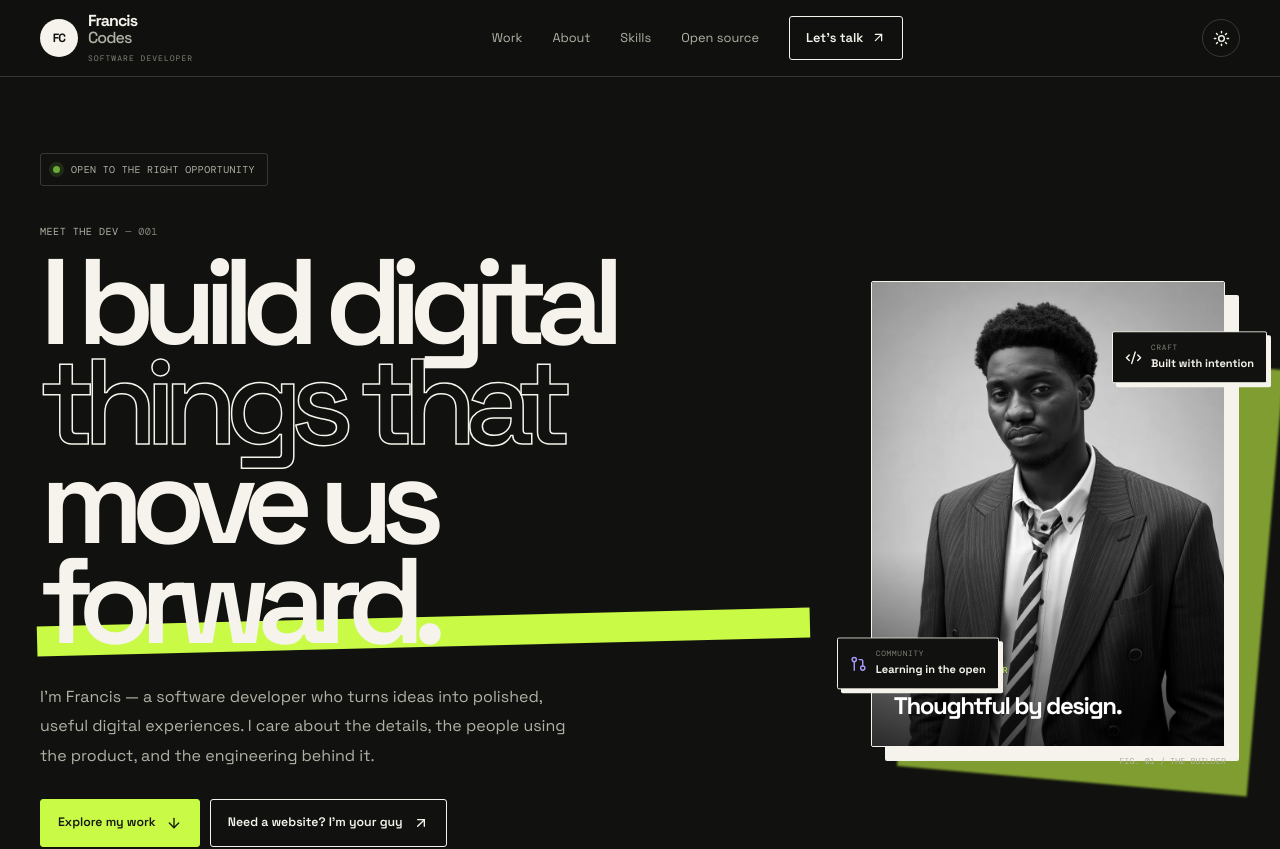
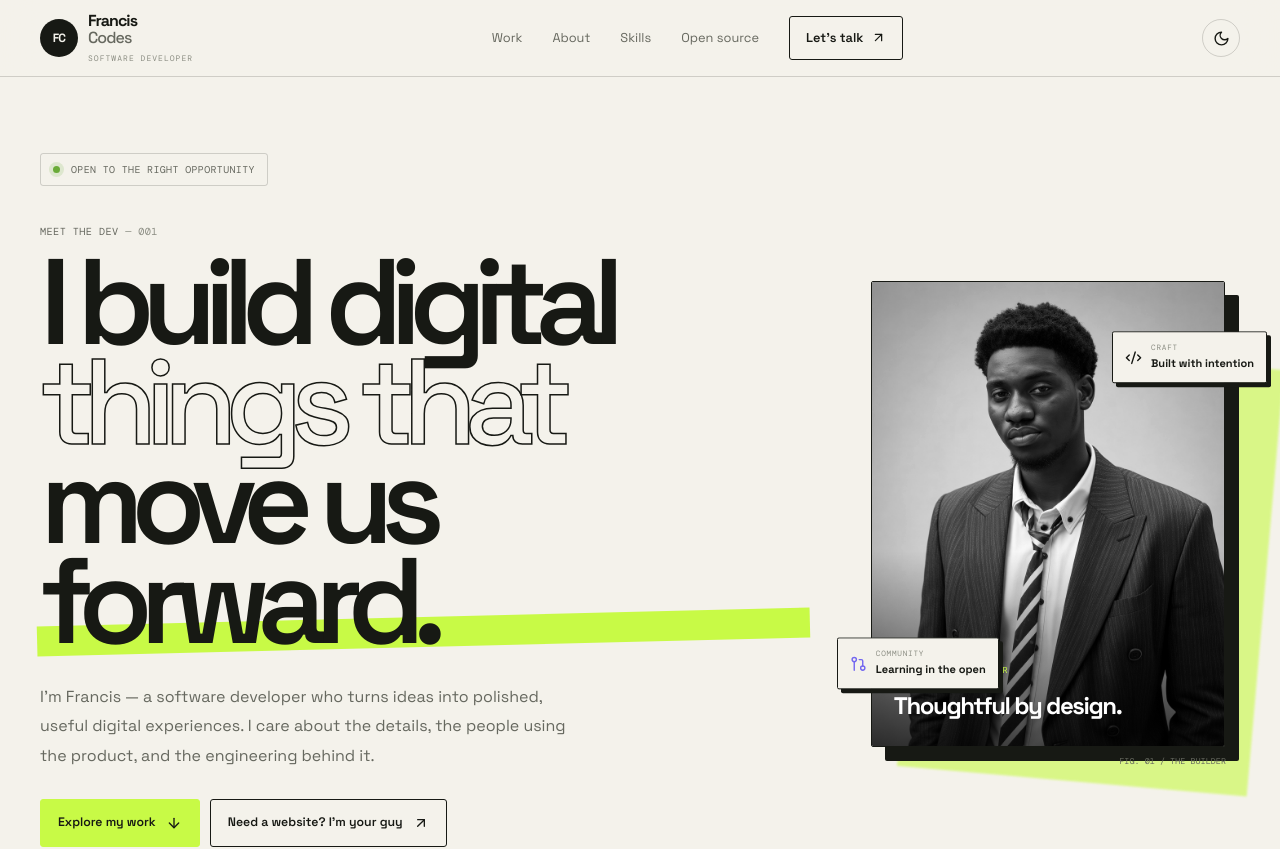
Before and after one commit to EzikeChikelu/Portfolio-, a React (Vite) app: page / in a window 1280 px wide. Shown: the top 849 px of the page. Built offline with nearby package versions, Linux system fonts and the light colour scheme; no server answers.

Commit message:
design(portfolio): make editorial light theme the default

```diff
--- a/src/App.tsx
+++ b/src/App.tsx
@@ -51,13 +51,13 @@ function ProjectCard({ project, index }: { project: typeof projects[number]; ind
 export default function App() {
   const [filter, setFilter] = useState<Filter>("All work");
   const [menuOpen, setMenuOpen] = useState(false);
-  const [light, setLight] = useState(false);
+  const [light, setLight] = useState(true);
   const [copied, setCopied] = useState(false);
   const [events, setEvents] = useState<GitHubEvent[]>([]);
   const [activity, setActivity] = useState<"loading"|"ready"|"error">("loading");
   const [progress, setProgress] = useState(0);
   const visibleProjects = useMemo(() => filter === "All work" ? projects : projects.filter(project => project.category === filter as ProjectCategory), [filter]);
-  useEffect(() => { if (window.localStorage.getItem("portfolio-theme") === "light") setLight(true); const onScroll = () => { const max = document.documentElement.scrollHeight - innerHeight; setProgress(max > 0 ? scrollY / max * 100 : 0); }; addEventListener("scroll", onScroll, { passive: true }); onScroll(); return () => removeEventListener("scroll", onScroll); }, []);
+  useEffect(() => { const savedTheme = window.localStorage.getItem("portfolio-theme"); if (savedTheme === "dark") setLight(false); else if (savedTheme === "light") setLight(true); const onScroll = () => { const max = document.documentElement.scrollHeight - innerHeight; setProgress(max > 0 ? scrollY / max * 100 : 0); }; addEventListener("scroll", onScroll, { passive: true }); onScroll(); return () => removeEventListener("scroll", onScroll); }, []);
   useEffect(() => { document.documentElement.dataset.theme = light ? "light" : "dark"; window.localStorage.setItem("portfolio-theme", light ? "light" : "dark"); }, [light]);
   useEffect(() => {
     const elements = document.querySelectorAll(".reveal");
```
